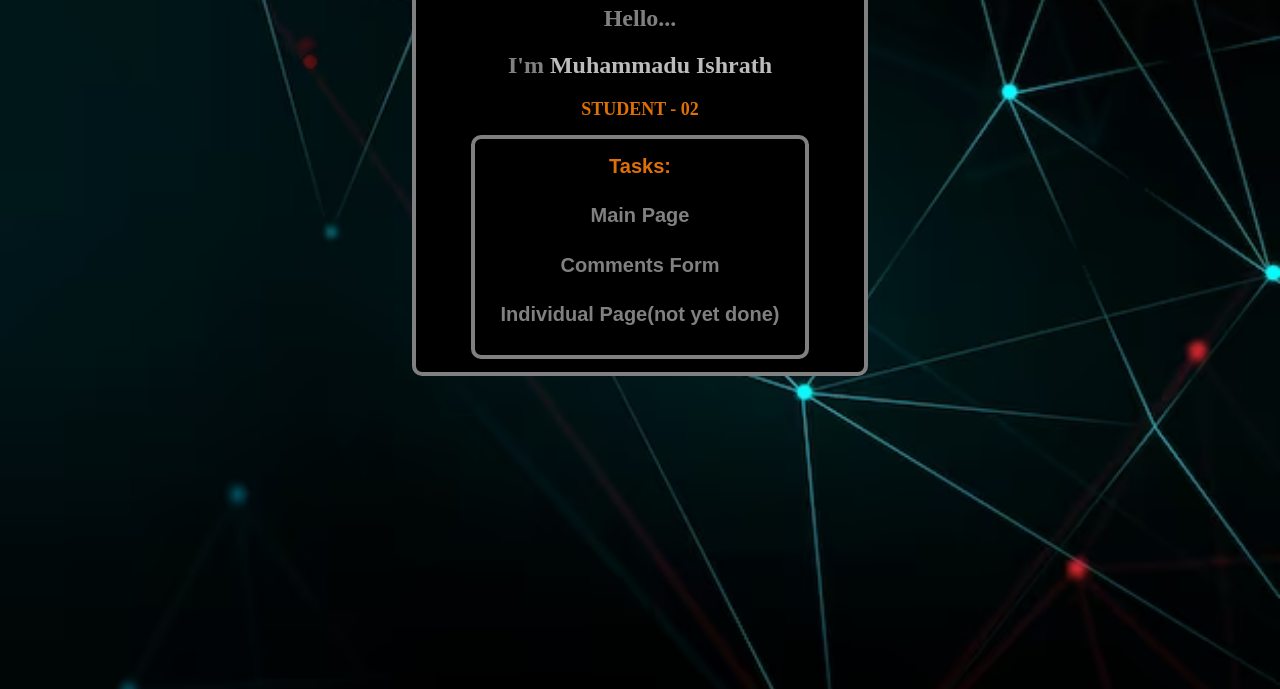
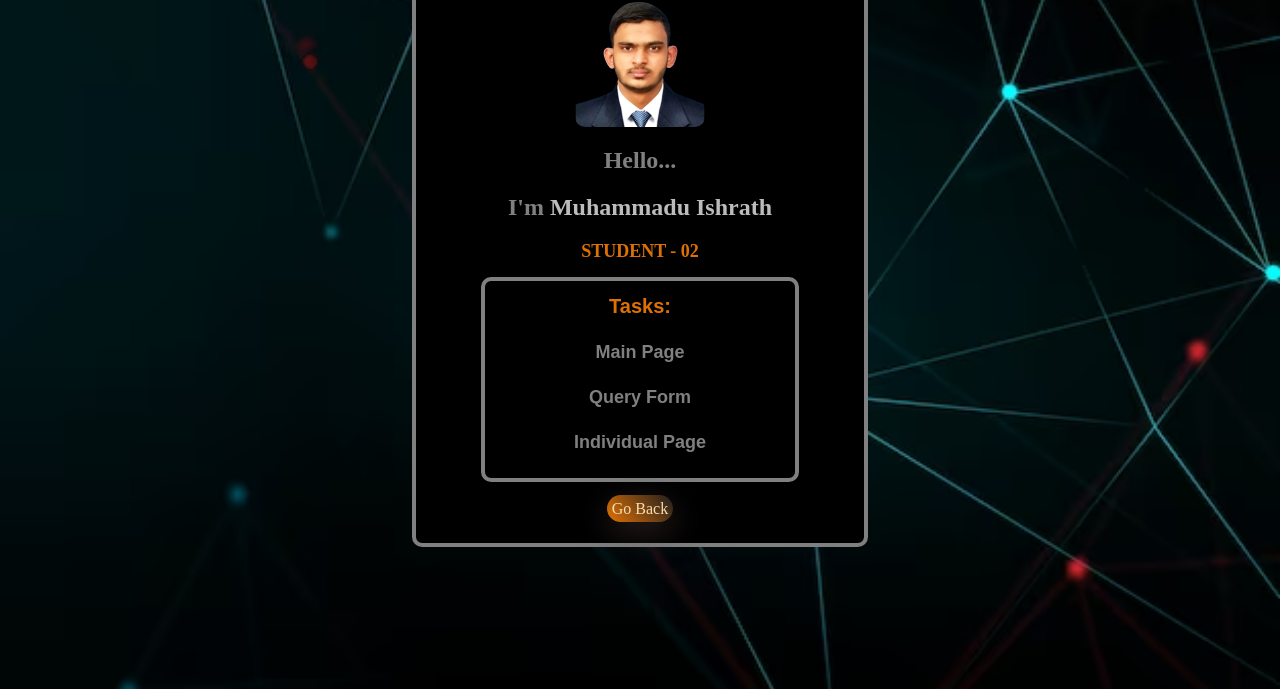
Before and after one commit to aashif-m/Athletica, a plain HTML site: page Studen 02/PageEditor02.html in a window 1280 px wide. Shown: the part 111-800 px from the top of the page. Drawn offline with Linux system fonts and the light colour scheme.

Commit message:
modified the main page

```diff
--- a/Studen 02/profile.html
+++ b/Studen 02/PageEditor02.html
@@ -30,6 +30,20 @@
 			}
 
 
+            .back_button {
+                border: none;
+                outline: none;
+                background: linear-gradient(50deg,#DF7104, #201e1e);
+                padding: 0.3rem 0.3rem;
+                border-radius: 20px;
+                color:wheat;
+                font-size: 1.0rem;
+                box-shadow: 1px 10px 2rem rgba(90, 63, 64, 0.5);
+                transition: all .2s ease-in;
+                text-decoration: none;
+            }
+
+
 
 			/* ------------- Detail Box ------------- */
 
@@ -44,7 +58,7 @@
 			}
 
 			img.Ishrath:hover {
-				transition:1.75s;
+				transition:1.35s;
 				transform:scale(1.125);
 			}
 
@@ -55,10 +69,13 @@
 				border-radius:10px;
 				text-align:center;
 
-				padding:1%;
+				padding:2%;
 
 				margin-left:32%;
 				margin-right:32%;
+                margin-top: 30px;
+
+
 				color:gray;
 			}
 
@@ -86,11 +103,11 @@
 				font-family:Arial;
 				font-weight:bold;
 				color:#bcbcbc;
-				font-size:20px;
+				font-size:18px;
 
 				margin-left:10%;
 				margin-right:10%;
-				padding:0.5%;
+				padding:0.2%;
 			}
 
 			div.tasksIshrath:hover {
@@ -98,16 +115,16 @@
 				transform:scale(0.9005);
 			}
 
-			a.JR:link {
+			a.TL:link {
 				color:gray;
 				text-decoration:none;
 			}
 
-			a.JR:visited {
+			a.TL:visited {
 				color:gray;
 			}
 
-			a.JR:hover {
+			a.TL:hover {
 				color:#DF7104;
 			}
 
@@ -119,11 +136,11 @@
 
 		<div class="introIshrath">
 			<div class="titleIshrath" >
-				<img class="LogoImage" src="insert the team logo" alt="CW team Logo" width="70px" height="70px">
-				<h2>PAGE DEVELOPER</h2>
+
+				<h1>Page Editor</h1>
 			</div>
 
-			<img class="Ishrath" src="Student Details/Ishrath.png" alt="Ishrath_Profile" width="140px" height="180px" >
+			<img class="Ishrath" src="Ishrath.png" alt="Ishrath_Profile" width="130px" height="130px" >
 
 			<h1 class="helloIshrath">Hello...</h1>
 			<h2>I'm <abbr title="Isyathur Rahuman Muhammadu Ishrath">Muhammadu Ishrath</abbr></h2>
@@ -131,11 +148,16 @@
 
 			<div class="tasksIshrath">
 				<h1 class="topicTask">Tasks: </h1>
-				<a href="MainPage.html" class="JR"><h4>Main Page</h4></a>
-				<a href="CommentsForm.html" class="JR"><h4>Comments Form</h4></a>
-                <a href="IndividualPage.html" class="JR"><h4>Individual Page(not yet done)</h4></a>
+				<a href="MainPage.html" class="TL"><h4>Main Page</h4></a>
+				<a href="QueryForm.html" class="TL"><h4>Query Form</h4></a>
+                <a href="IndividualPage.html" class="TL"><h4>Individual Page</h4></a>
+
+
 
 			</div>
+            <br>
+            <a class="back_button" href='MainPage.html'>Go Back</a>
+
 		</div>
 
 	</body>
```
Also changed, not shown: Main Page/MainPage.css (+20 -1 lines), Main Page/MainPage.html (+11 -1 lines), Main Page/depositphotos_301887676-stock-photo-multi-sport-collage-football-boxing.jpg (added), Main Page/huge-multi-sports-collage-soccer-260nw-650017768.webp (added), Main Page/images (1).jpeg (added), Main Page/images.jpeg (added), Studen 02/Logo.png (added), Studen 02/NaviBarBackground.jpeg (deleted).
